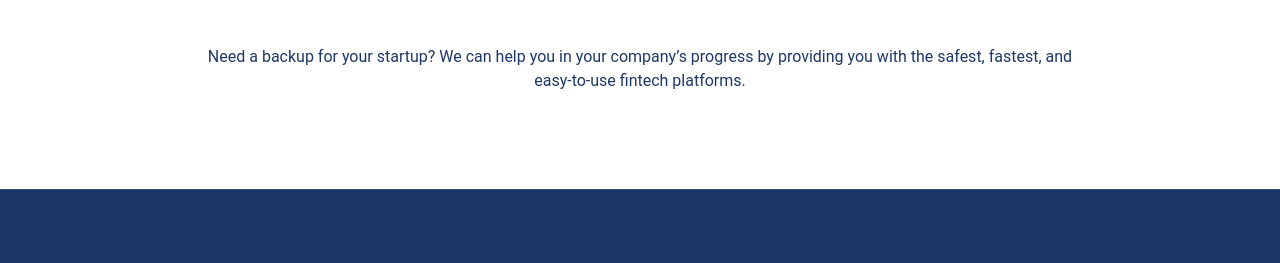
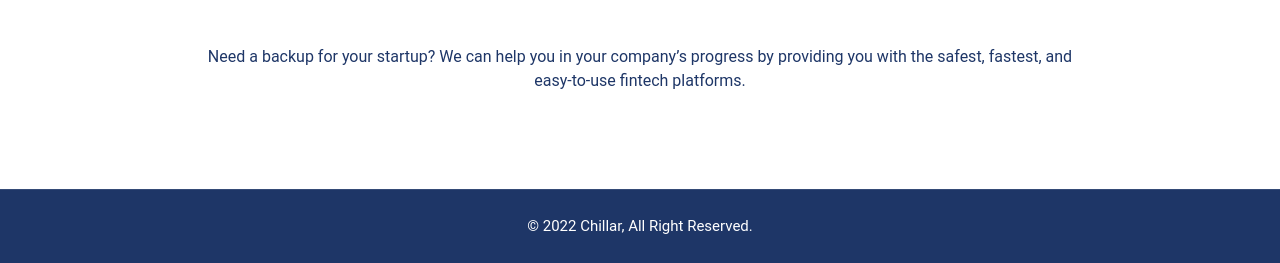
Before and after one commit to jestin-mathew/chillarweb, a plain HTML site: page index.html in a window 1280 px wide. Shown: the part 7089-7352 px from the top of the page. Drawn offline with nearby package versions, Linux system fonts and the light colour scheme.

Commit message:
sccsdfvsd

```diff
--- a/index.html
+++ b/index.html
@@ -921,7 +921,7 @@ for Banks / Retailers / Consumer Brands.
       <div class=" copyright ">
         <div class="container">
           <div class="row">
-            <div class="col-md-12 text-center  mb-3 mb-md-0">
+            <div class="col-md-12 text-center  mb-3 mb-md-0 text-white">
               &copy; 2022 Chillar, All Right Reserved.
             </div>
 
```
